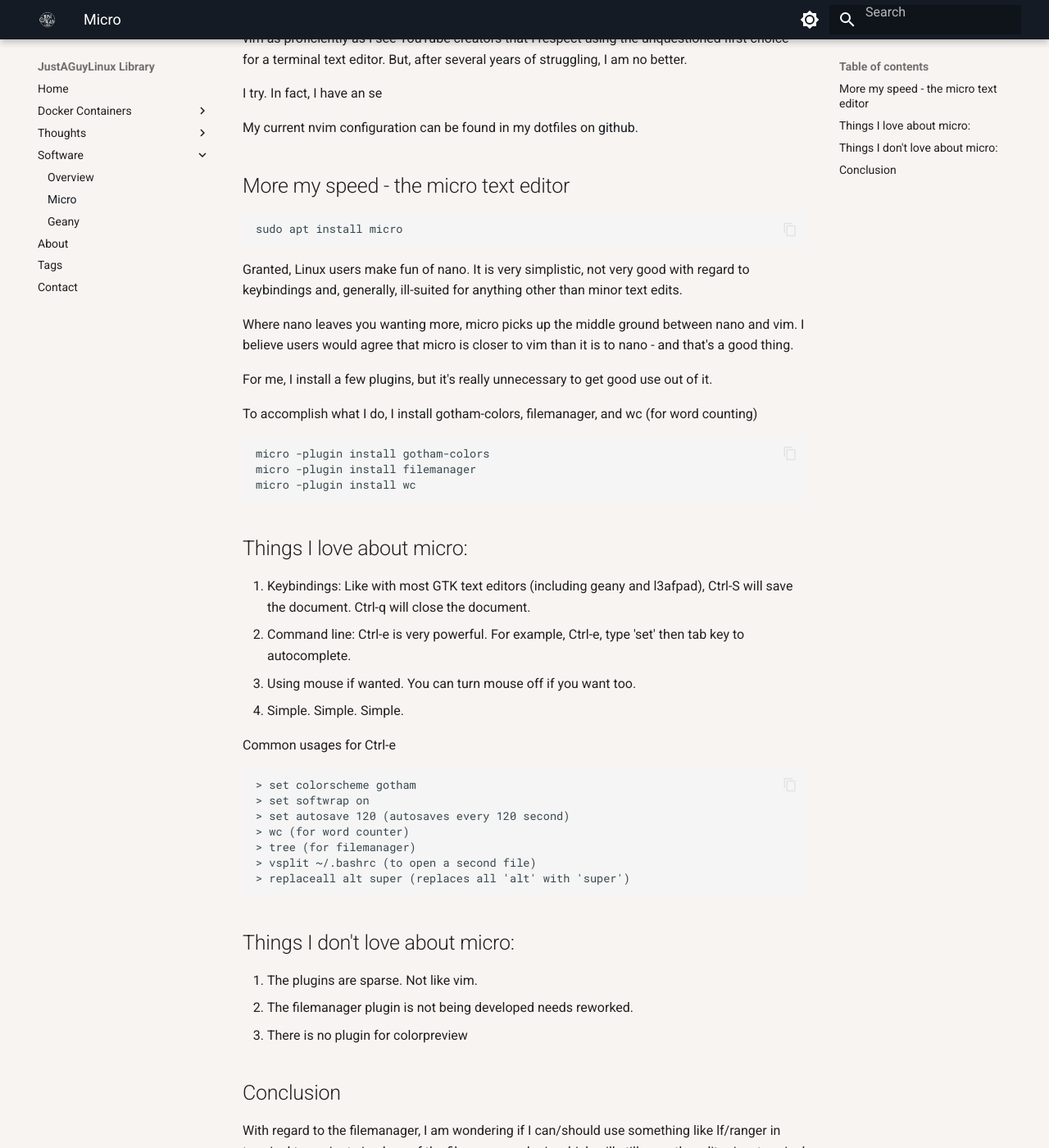
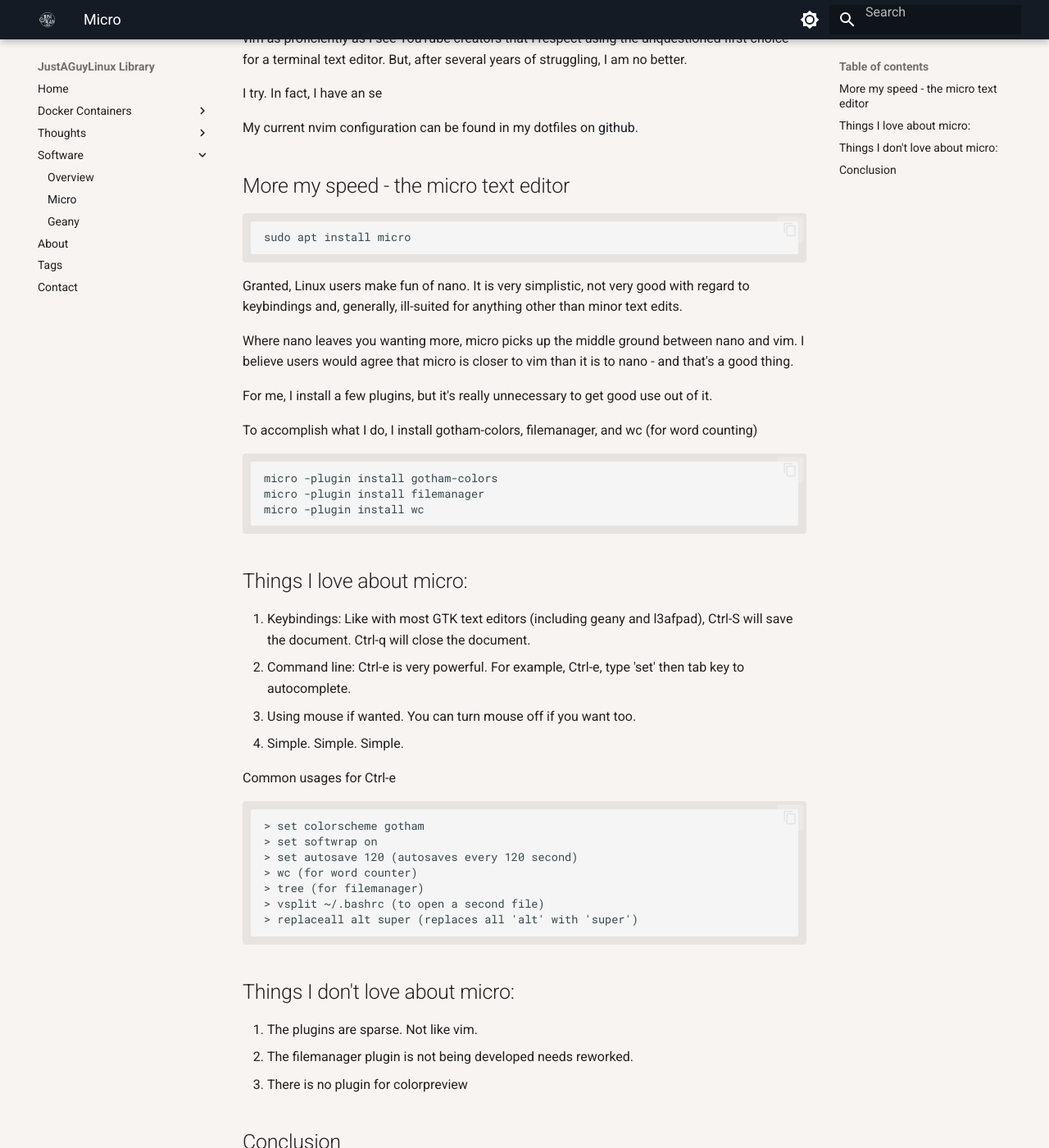
Before and after one commit to drewgrif/jagmkdocs, an MkDocs documentation site: the page built from docs/software/micro.md, in a window 1280 px wide and 1400 px high, scrolled down 407 px. Shown: the whole window at 82% size. Built offline with MkDocs 1.6.1 and Material for MkDocs 9.7.7, drawn with Linux system fonts in a browser that asks for light colours.

Commit message:
Update extra.css

```diff
--- a/docs/css/extra.css
+++ b/docs/css/extra.css
@@ -15,6 +15,20 @@
     --md-default-header-color: #2e3436;
     --md-default-tab-underline-color: #e63946;
 }
+/* Light mode code block background color */
+[data-md-color-scheme="default"] .highlight pre {
+    background-color: #e7e3e0; /* Background color for code blocks in light mode */
+    color: #000; /* Optional: Adjust text color for contrast */
+    padding: 10px; /* Optional: Add padding for better readability */
+    border-radius: 4px; /* Optional: Rounded corners for a modern look */
+    overflow-x: auto; /* Ensure horizontal scrolling if needed */
+}
+
+/* Optional: Customize code block line numbers */
+[data-md-color-scheme="default"] .highlight pre .lineno {
+    color: #6c757d; /* Example color for line numbers */
+}
+
 
 #header {
     color: var(--md-default-header-color);
```
